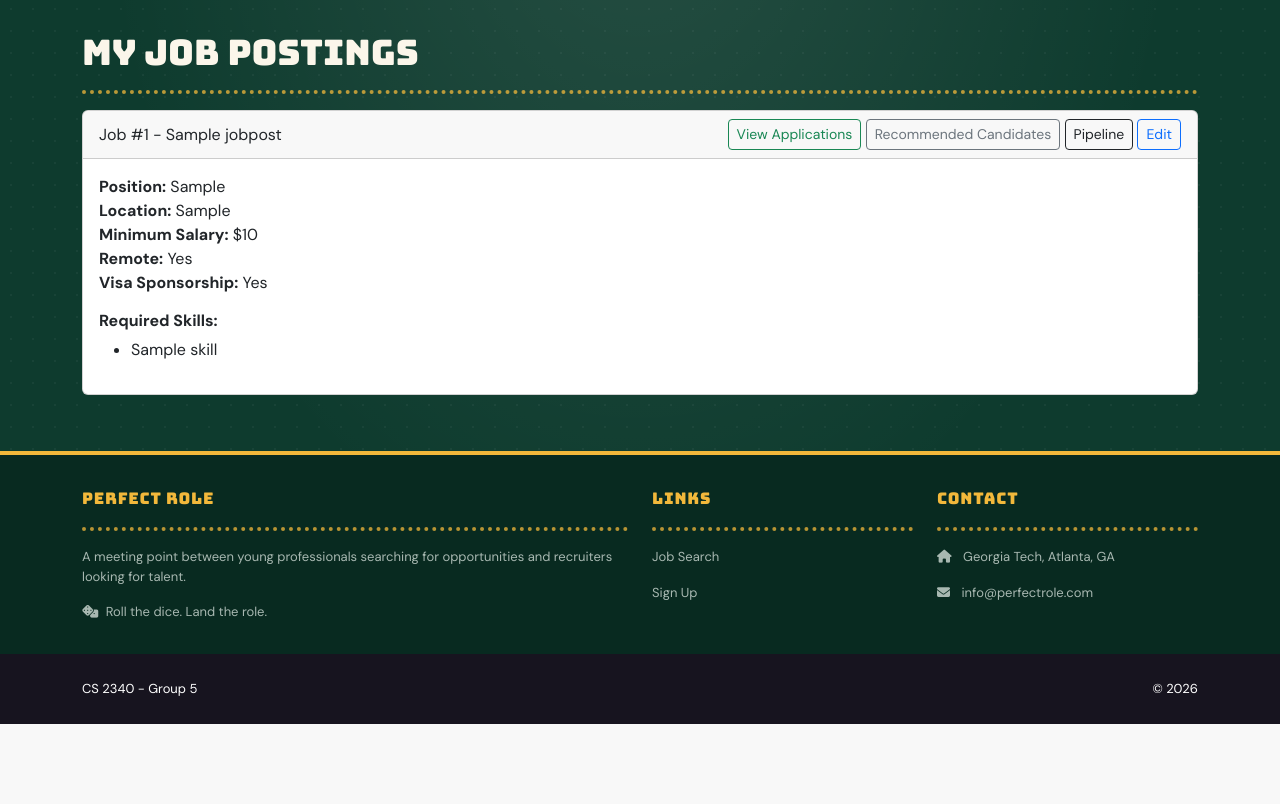
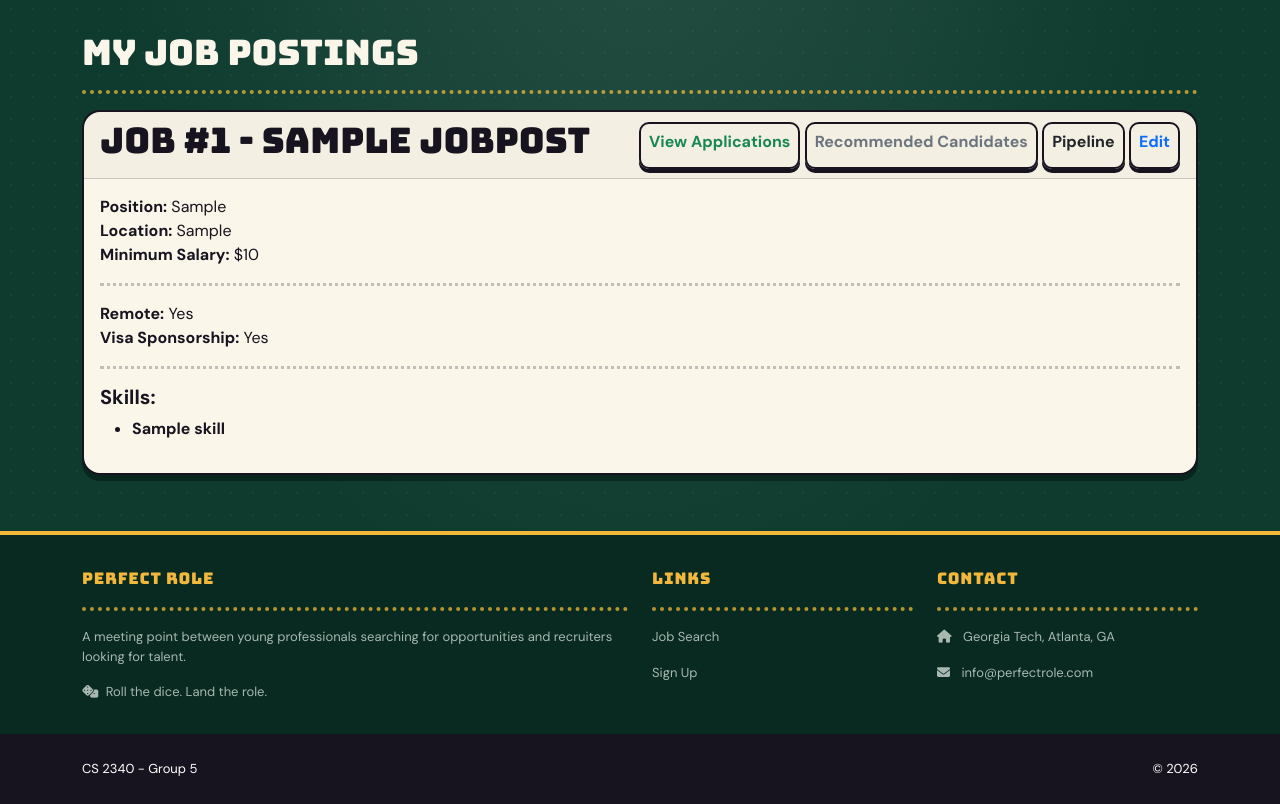
Before and after one commit to CS2340Group5/Project2, a Django app: page /posts/viewjobs/ in a window 1280 px wide. Shown: the part 90-894 px from the top of the page. Before the commit the page ends 814 px from the top, so only its background shows below. Run offline with Django 5.2, Linux system fonts and the light colour scheme; a user stored in the database is signed in; tables that the repository leaves empty hold one stand-in row (values such as "Sample post").

Commit message:
View Posted Jobs page reskin

```diff
--- a/perfect_role/posts/templates/posts/viewjobs.html
+++ b/perfect_role/posts/templates/posts/viewjobs.html
@@ -8,27 +8,28 @@
         <hr />
 
         {% for job in template_data %}
-        <div class="card mb-4">
+        <div class="card pr-card mb-4">
           <div class="card-header d-flex justify-content-between align-items-center">
-            <span>Job #{{ job.id }} - {{ job.name }}</span>
+            <h2><span>Job #{{ job.id }} - {{ job.name }}</span></h2>
             <span>
-              <a href="{% url 'posts.view_post_applications' id=job.id %}" class="btn btn-sm btn-outline-success">View Applications</a>
-              <a href="{% url 'posts.candidate_recommendations' id=job.id %}" class="btn btn-sm btn-outline-secondary">Recommended Candidates</a>
-              <a href="{% url 'posts.pipeline' id=job.id %}" class="btn btn-sm btn-outline-dark">Pipeline</a>
-              <a href="{% url 'posts.editjob' id=job.id %}" class="btn btn-sm btn-outline-primary">Edit</a>
+              <a href="{% url 'posts.view_post_applications' id=job.id %}" class="btn btn-pr-sm btn-outline-success"><h6>View Applications</h6></a>
+              <a href="{% url 'posts.candidate_recommendations' id=job.id %}" class="btn btn-pr-sm btn-outline-secondary"><h6>Recommended Candidates</h6></a>
+              <a href="{% url 'posts.pipeline' id=job.id %}" class="btn btn-pr-sm btn-outline-dark"><h6>Pipeline</h6></a>
+              <a href="{% url 'posts.editjob' id=job.id %}" class="btn btn-pr-sm btn-outline-primary"><h6>Edit</h6></a>
             </span>
           </div>
           <div class="card-body">
             <b>Position:</b> {{ job.position }}<br />
             <b>Location:</b> {{ job.location }}<br />
             <b>Minimum Salary:</b> ${{ job.salary_min }}<br />
+            <hr />
             <b>Remote:</b> {% if job.is_remote %}Yes{% else %}No{% endif %}<br />
             <b>Visa Sponsorship:</b> {% if job.visa_sponsorship %}Yes{% else %}No{% endif %}<br />
-
-            <h6 class="mt-3">Required Skills:</h6>
+            <hr />
+            <h5 class="mt-1">Skills:</h5>
             <ul>
               {% for skill in job.skills.all %}
-                <li>{{ skill.name }}</li>
+                <li><b>{{ skill.name }}</b></li>
               {% empty %}
                 <li>No skills specified</li>
               {% endfor %}
```
